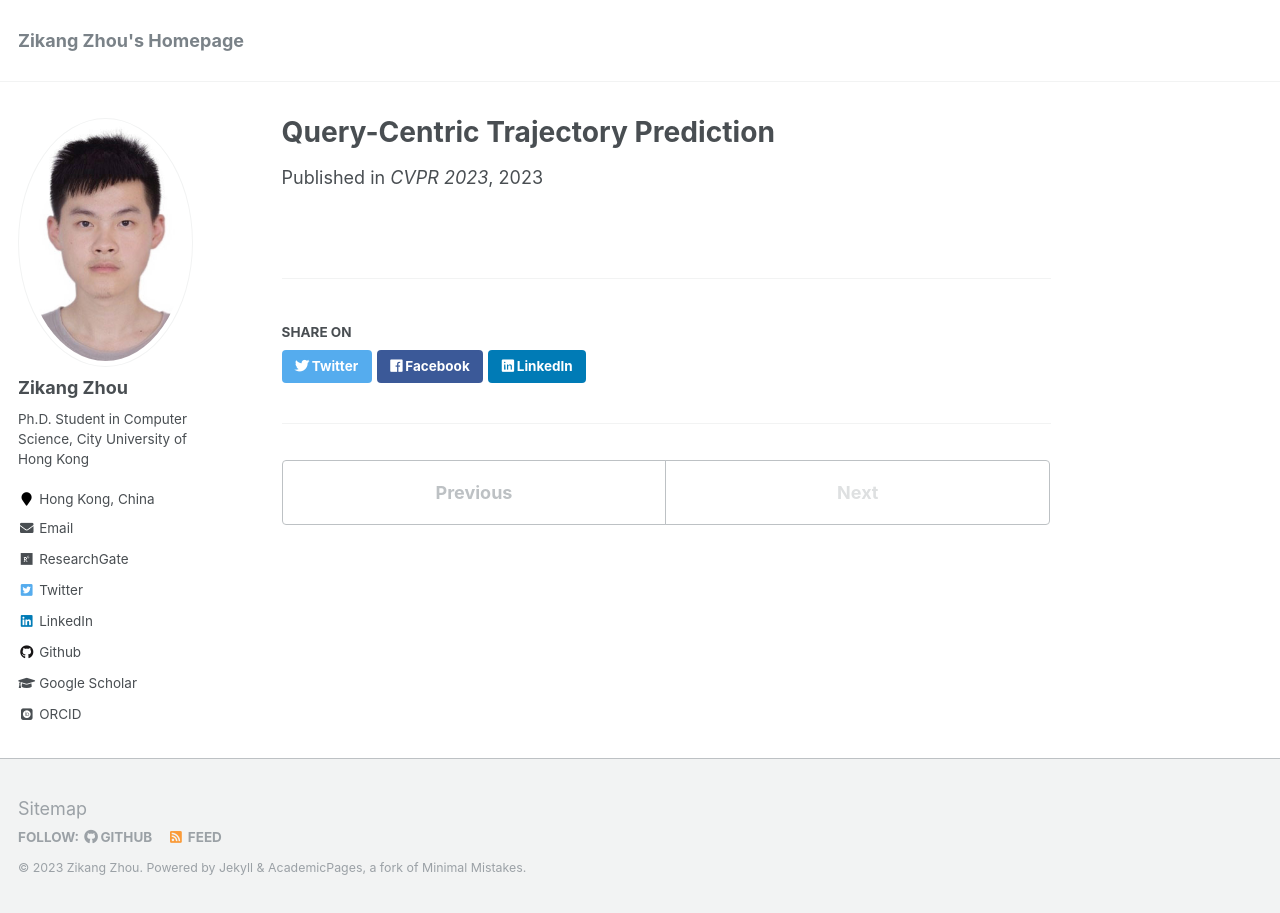
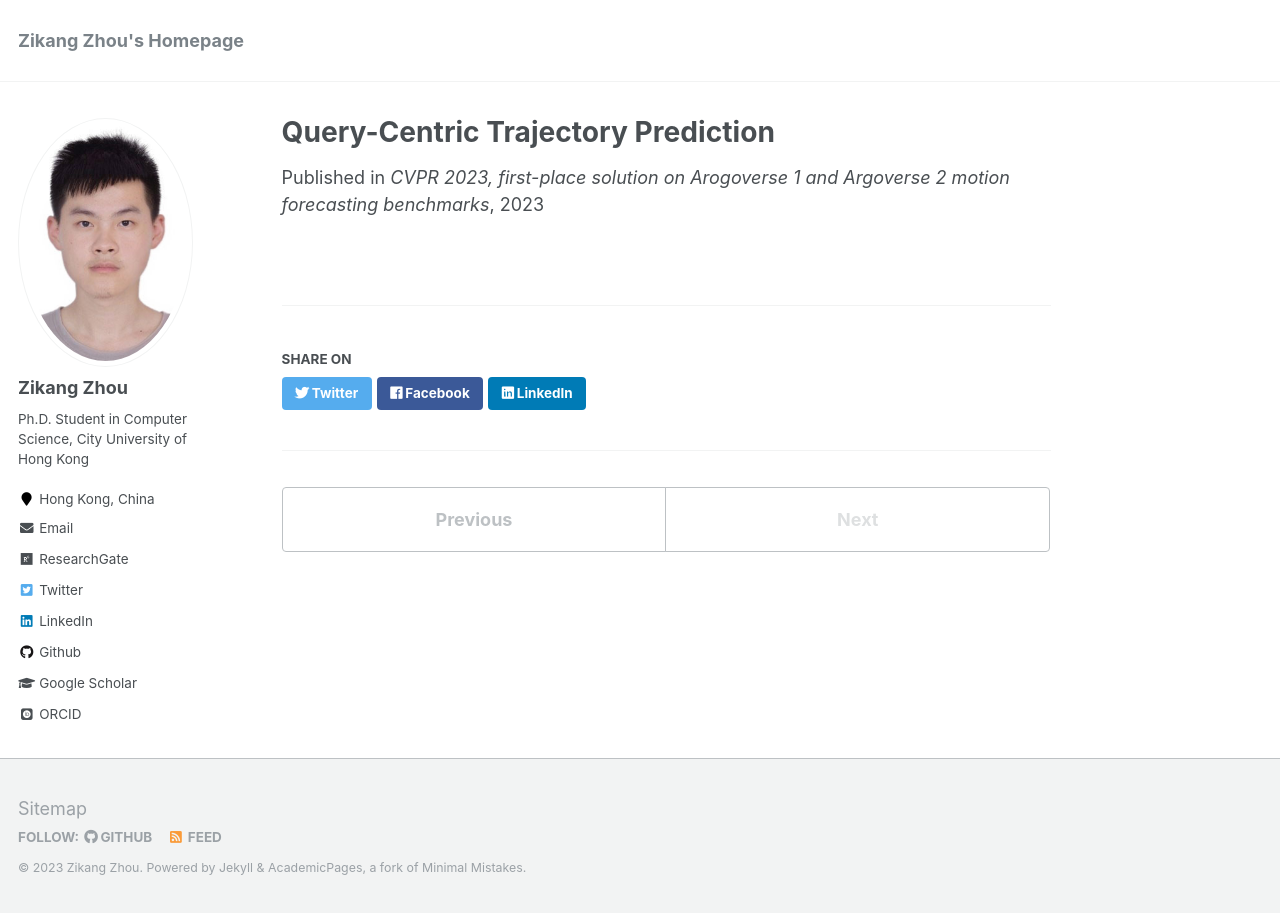
Before and after one commit to ZikangZhou/ZikangZhou.github.io, a Jekyll site: the page built from _publications/qcnet.md, in a window 1280 px wide. Built offline with Jekyll 4.4.1, drawn with Linux system fonts in a browser that asks for light colours; some web fonts are replaced.

Commit message:
update qcnet

```diff
--- a/_publications/qcnet.md
+++ b/_publications/qcnet.md
@@ -4,7 +4,7 @@ collection: publications
 permalink: /publication/qcnet
 excerpt: 'A query-centric paradigm for trajectory prediction, enabling streaming scene encoding, parallel multi-agent decoding, multi-modal and long-term prediction.'
 date: 2023-06-20
-venue: 'CVPR 2023'
+venue: 'CVPR 2023, first-place solution on Arogoverse 1 and Argoverse 2 motion forecasting benchmarks'
 # paperurl: 'https://openaccess.thecvf.com/content/CVPR2022/papers/Zhou_HiVT_Hierarchical_Vector_Transformer_for_Multi-Agent_Motion_Prediction_CVPR_2022_paper.pdf'
 imgurl: 'qcnet.png'
 show: true
```
